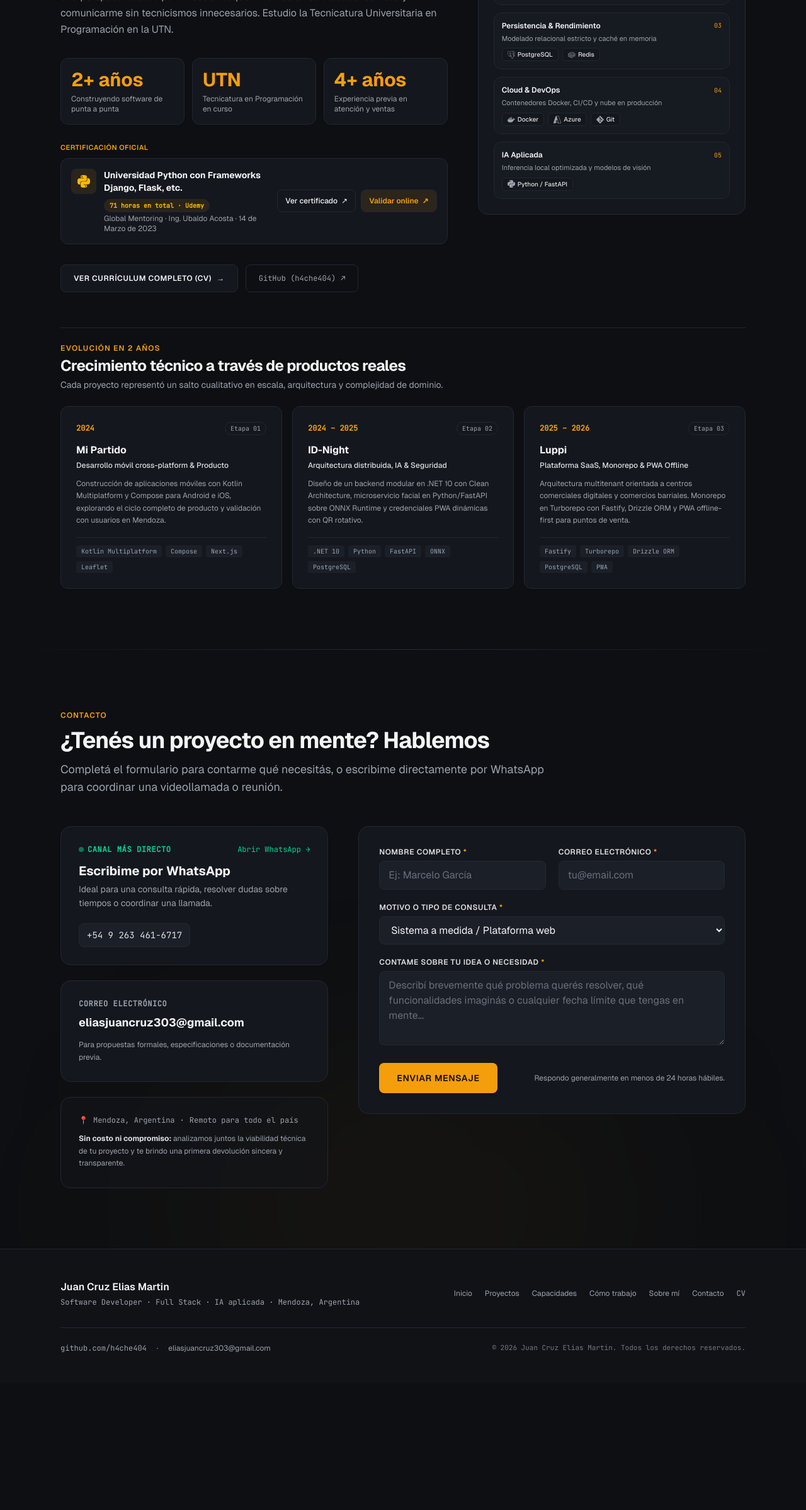
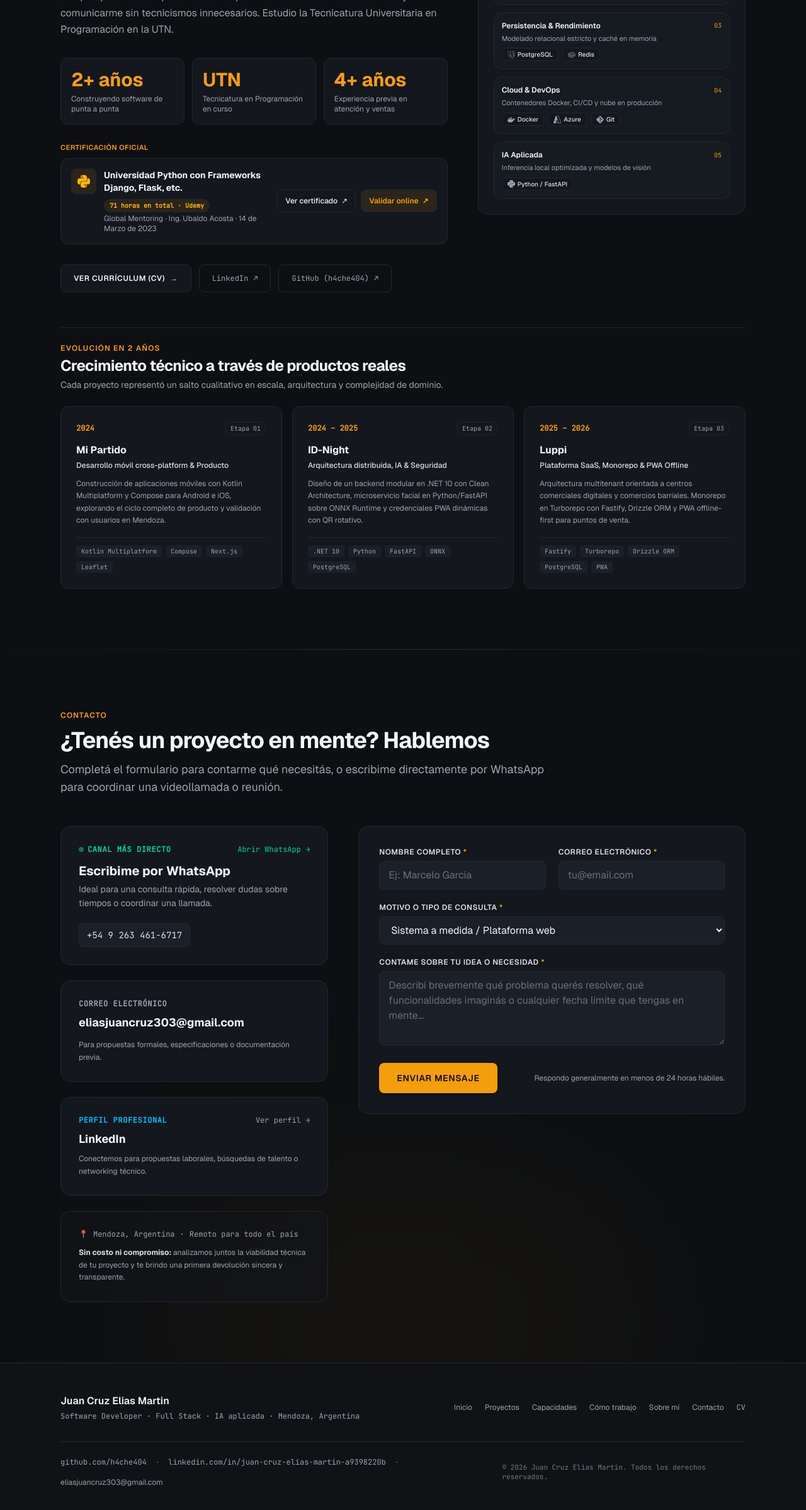
Before and after one commit to h4che404/portfolio, a Next.js app: page / in a window 1280 px wide. Shown: the part 6520-8918 px from the top of the page at 63% size. Before the commit the page ends 8717 px from the top, so only its background shows below. Built offline with nearby package versions, Linux system fonts and the light colour scheme; no server answers.

Commit message:
feat: replace CV contact icons with explicit text labels and add LinkedIn profile

```diff
--- a/components/sections/about.tsx
+++ b/components/sections/about.tsx
@@ -169,9 +169,19 @@ export function About() {
                 href="/cv"
                 className="flex min-h-[44px] items-center justify-center gap-2 rounded-lg bg-surface border border-border-strong px-5 py-3 text-xs font-semibold uppercase tracking-wider text-foreground transition-colors hover:border-accent hover:text-accent"
               >
-                <span>Ver currículum completo (CV)</span>
+                <span>Ver currículum (CV)</span>
                 <span aria-hidden="true">→</span>
               </Link>
+
+              <a
+                href={profile.linkedin}
+                target="_blank"
+                rel="noreferrer"
+                className="flex min-h-[44px] items-center justify-center gap-2 rounded-lg border border-border px-5 py-3 text-xs font-mono text-muted transition-colors hover:border-sky-500/50 hover:text-sky-400"
+              >
+                <span>LinkedIn</span>
+                <span aria-hidden="true">↗</span>
+              </a>
 
               <a
                 href={profile.github}
--- a/components/sections/contact.tsx
+++ b/components/sections/contact.tsx
@@ -83,6 +83,29 @@ export function Contact() {
               </p>
             </div>
 
+            {/* LinkedIn Card */}
+            <a
+              href={profile.linkedin}
+              target="_blank"
+              rel="noreferrer"
+              className="group flex flex-col gap-2 rounded-2xl border border-border bg-surface p-6 sm:p-7 transition-all hover:border-sky-500/50 hover:bg-surface-raised"
+            >
+              <div className="flex items-center justify-between">
+                <span className="font-mono text-xs uppercase tracking-wider text-sky-400 font-semibold">
+                  Perfil profesional
+                </span>
+                <span className="font-mono text-xs text-muted group-hover:text-sky-400 group-hover:translate-x-0.5 transition-all">
+                  Ver perfil →
+                </span>
+              </div>
+              <h3 className="text-lg font-bold text-foreground group-hover:text-sky-300 transition-colors">
+                LinkedIn
+              </h3>
+              <p className="text-xs text-muted leading-relaxed">
+                Conectemos para propuestas laborales, búsquedas de talento o networking técnico.
+              </p>
+            </a>
+
             {/* Location & Commitment */}
             <div className="flex flex-col gap-3 rounded-2xl border border-border/60 bg-surface/50 p-6 sm:p-7">
               <div className="flex items-center gap-2 text-xs font-mono text-muted">
--- a/components/sections/site-footer.tsx
+++ b/components/sections/site-footer.tsx
@@ -59,6 +59,15 @@ export function SiteFooter() {
             </a>
             <span>·</span>
             <a
+              href={profile.linkedin}
+              target="_blank"
+              rel="noreferrer"
+              className="hover:text-foreground transition-colors font-mono"
+            >
+              linkedin.com/in/{profile.linkedinHandle}
+            </a>
+            <span>·</span>
+            <a
               href={`mailto:${profile.email}`}
               className="hover:text-foreground transition-colors"
             >
--- a/content/profile.ts
+++ b/content/profile.ts
@@ -25,6 +25,8 @@ export const profile = {
     "Hola Juan Cruz, vi tu portfolio y me gustaría conversar sobre una oportunidad / proyecto.",
   github: "https://github.com/h4che404",
   githubHandle: "h4che404",
+  linkedin: "https://www.linkedin.com/in/juan-cruz-elias-martin-a9398220b/",
+  linkedinHandle: "juan-cruz-elias-martin-a9398220b",
 } as const;
 
 export const productEvolution = [
@@ -195,12 +197,12 @@ export const cvProfile = {
   location: profile.location,
   email: profile.email,
   phone: "+54 9 263 461-6717",
-  portfolioLabel: "portfolio web",
+  portfolioLabel: "portfolio-liard-two-ntjfmwxolk.vercel.app",
   portfolioUrl: "https://portfolio-liard-two-ntjfmwxolk.vercel.app",
   githubLabel: "github.com/h4che404",
   githubUrl: profile.github,
-  linkedinLabel: "linkedin.com/in/juancruzelias",
-  linkedinUrl: "https://linkedin.com/in/juancruzelias",
+  linkedinLabel: "linkedin.com/in/juan-cruz-elias-martin-a9398220b",
+  linkedinUrl: "https://www.linkedin.com/in/juan-cruz-elias-martin-a9398220b/",
   summary:
     "Estudiante avanzado de Programación en la UTN enfocado en el desarrollo de productos de software de punta a punta. Experiencia práctica demostrable en arquitectura backend (.NET, Spring Boot, Fastify), persistencia relacional (PostgreSQL), mobile multiplataforma (Kotlin Multiplatform) e integración de IA aplicada (Python/ONNX). Perfil con autonomía técnica y foco en llevar sistemas reales a producción.",
 } as const;
```
Also changed, not shown: app/cv/page.tsx (+35 -100 lines).
